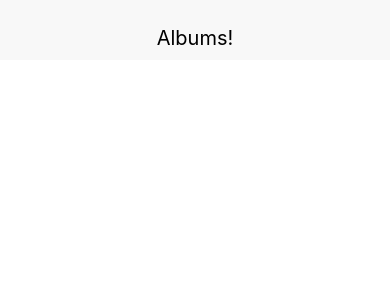
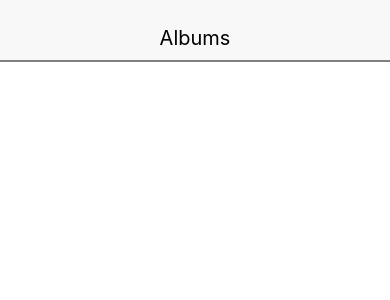
Before and after one commit to denis-n/react-native-albums, a React Native app: screen / in a window 390 px wide. Shown: the top 300 px of the page. Built offline with nearby package versions, Linux system fonts and the light colour scheme.

Commit message:
Add header props.

```diff
--- a/App.js
+++ b/App.js
@@ -5,9 +5,9 @@ import Header from "./src/components/Header";
 export default class App extends React.Component {
   render() {
     return (
-      <View style={styles.container}>
-        <Header />
-      </View>
+      // <View style={styles.container}>
+      // </View>
+      <Header headerText="Albums" />
     );
   }
 }
--- a/src/components/Header.js
+++ b/src/components/Header.js
@@ -5,7 +5,7 @@ class Header extends Component {
   render() {
     return (
       <View style={styles.viewStyle}>
-        <Text style={styles.textStyle}>Albums!</Text>
+        <Text style={styles.textStyle}>{this.props.headerText}</Text>
       </View>
     );
   }
@@ -17,7 +17,15 @@ const styles = {
     justifyContent: "center",
     alignItems: "center",
     height: 60,
-    paddingTop: 15
+    paddingTop: 15,
+    shadowColor: "#000",
+    shadowOffset: {
+      width: 0,
+      height: 2
+    },
+    shadowOpacity: 0.5,
+    elevation: 2,
+    position: "relative"
   },
   textStyle: {
     fontSize: 20
```
